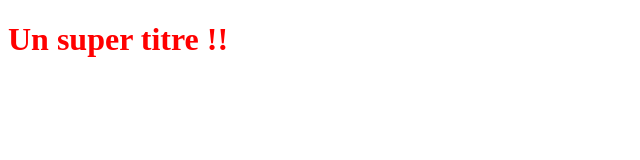
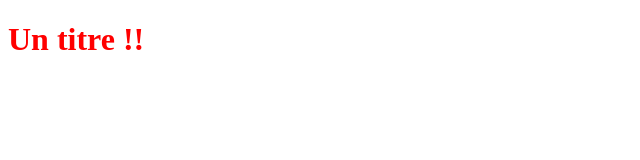
Before and after one commit to Kloerl/OpenclassroomsProject, a plain HTML site: page index.html in a window 1280 px wide. Shown: the whole page, without its empty margins (0-640 px from the left). Drawn offline with Linux system fonts and the light colour scheme.

Commit message:
Suppression super dans h1

```diff
--- a/index.html
+++ b/index.html
@@ -5,6 +5,6 @@
    <link rel="stylesheet" type="text/css" href="style.css">
 </head>
 <body>
-   <h1>Un super titre !!</h1>
+   <h1>Un titre !!</h1>
 </body>
 </html>
```
